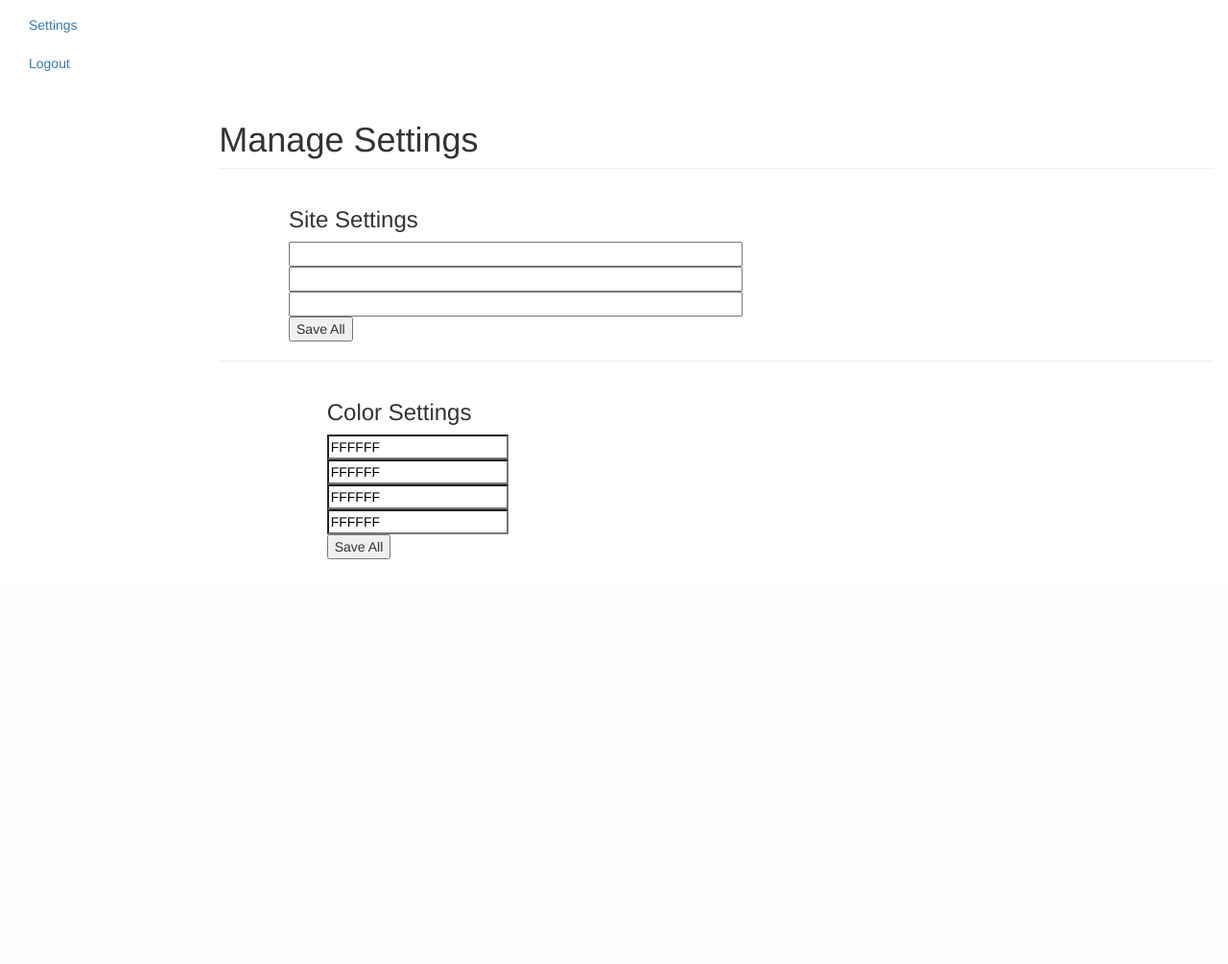
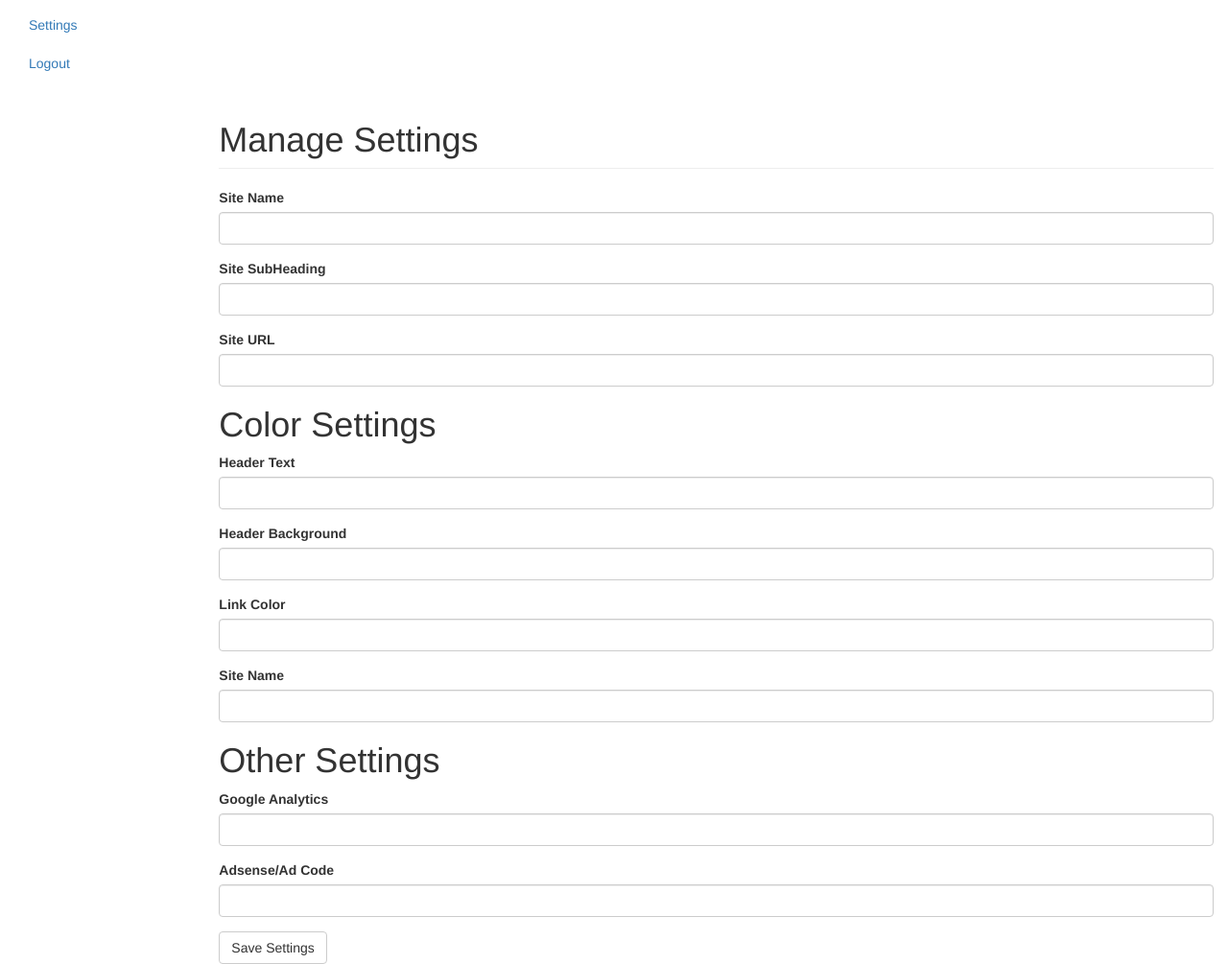
Before and after one commit to bderstine/WebsiteMixer-App-Base, a Python web app: template app/templates/admin/manage-settings.html in a window 1280 px wide. Shown: the part 194-1199 px from the top of the page at 96% size. Before the commit the page ends 777 px from the top, so only its background shows below. Run offline with Jinja, Linux system fonts and the light colour scheme; the template is opened without the code that fills it, so the values that code supplies are empty; some libraries are stand-ins or nearby versions.

Commit message:
update settings page layout

```diff
--- a/app/templates/admin/manage-settings.html
+++ b/app/templates/admin/manage-settings.html
@@ -7,26 +7,50 @@
 {% block content %}
         <div class="col-sm-9 col-sm-offset-3 col-md-10 col-md-offset-2 main">
         <h1 class="page-header">Manage Settings</h1>
+
 	<form method="post" action="">
-	<table>
-	<tr><td></td><td><h3>Site Settings</h3></td></tr>
-	<tr><td><div class="label">Name</div></td><td><input type="text" name="siteName" value="{{s.siteName}}" size="55"></td></tr>
-        <tr><td><div class="label">Subheading</div></td><td><input type="text" name="siteSubheading" value="{{s.siteSubheading}}" size="55"></td></tr>
-	<tr><td><div class="label">Site URL</div></td><td><input type="text" name="siteUrl" value="{{s.siteUrl}}" size="55"></td></tr>
-	<tr><td></td><td><input type="submit" value="Save All"></td></tr>
-	</table>
-	<hr>
-	<table>
-	<tr><td></td><td><h3>Color Settings</h3></td></tr>
-        <tr><td><div class="label">Header Text</div></td><td><input class="color" type="text" name="headerForeground" value="{{s.headerForeground}}" size="20"></td></tr>
-	<tr>
-	  <td><div class="label">Header Background</div></td>
-	  <td><input class="color" type="text" name="headerBackground" value="{{s.headerBackground}}" size="20"></td>
-	</tr>
-        <tr><td><div class="label">Link Color</div></td><td><input class="color" type="text" name="colorLinks" value="{{s.colorLinks}}" size="20"></td></tr>
-        <tr><td><div class="label">Hover Color</div></td><td><input class="color" type="text" name="colorHover" value="{{s.colorHover}}" size="20"></td></tr>
-	<tr><td></td><td><input type="submit" value="Save All"></td></tr>
-	</table>
+	  <div class="form-group">
+	    <label for="siteName">Site Name</label>
+	    <input type="text" class="form-control" id="siteName" name="siteName"value="{{s.siteName}}">
+	  </div>
+          <div class="form-group">
+            <label for="siteSubheading">Site SubHeading</label>
+            <input type="text" class="form-control" id="siteSubheading" name="siteSubheading" value="{{s.siteSubheading}}">
+          </div>
+          <div class="form-group">
+            <label for="siteUrl">Site URL</label>
+            <input type="text" class="form-control" id="siteUrl" name="siteUrl" value="{{s.siteUrl}}">
+          </div>
+
+          <h1>Color Settings</h1>
+          <div class="form-group">
+            <label for="headerForeground">Header Text</label>
+            <input type="text" class="form-control" id="headerForeground" name="headerForeground"value="{{s.headerForeground}}">
+          </div>
+          <div class="form-group">
+            <label for="headerBackground">Header Background</label>
+            <input type="text" class="form-control" id="headerBackground" name="headerBackground" value="{{s.headerBackground}}">
+          </div>
+          <div class="form-group">
+            <label for="colorLinks">Link Color</label>
+            <input type="text" class="form-control" id="colorLinks" name="colorLinks" value="{{s.colorLinks}}">
+          </div>
+          <div class="form-group">
+            <label for="colorHover">Site Name</label>
+            <input type="text" class="form-control" id="colorHover" name="colorHover" value="{{s.colorHover}}">
+          </div>
+
+          <h1>Other Settings</h1>
+          <div class="form-group">
+            <label for="googleAnal">Google Analytics</label>
+            <input type="text" class="form-control" id="googleAnal" name="googleAnal" value="{{s.googleAnal}}">
+          </div>
+          <div class="form-group">
+            <label for="siteAds">Adsense/Ad Code</label>
+            <input type="text" class="form-control" id="siteAds" name="siteAds" value="{{s.siteAds}}">
+          </div>
+
+	  <button type="submit" class="btn btn-default">Save Settings</button>
 	</form>
 
         </div>
```
